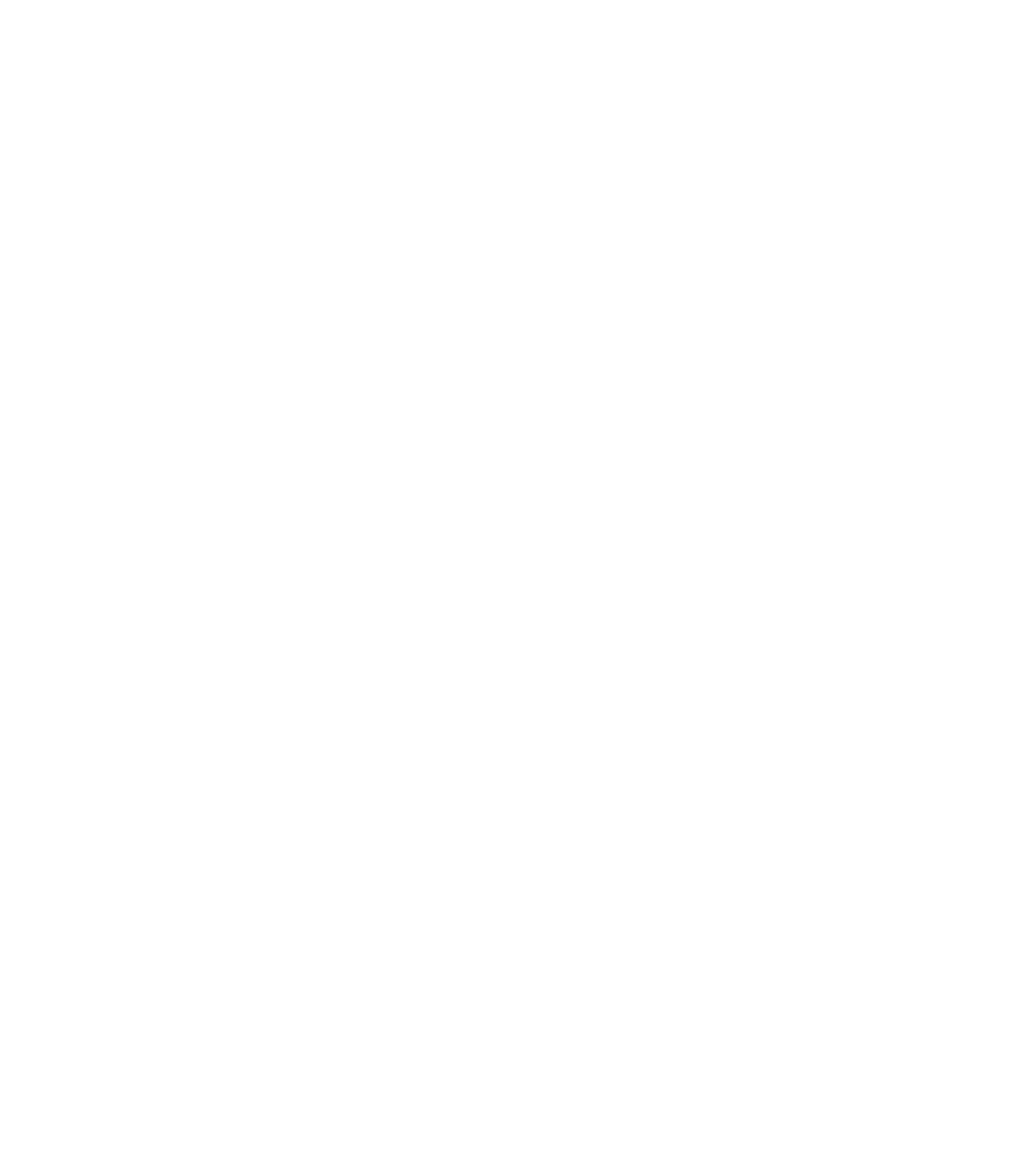
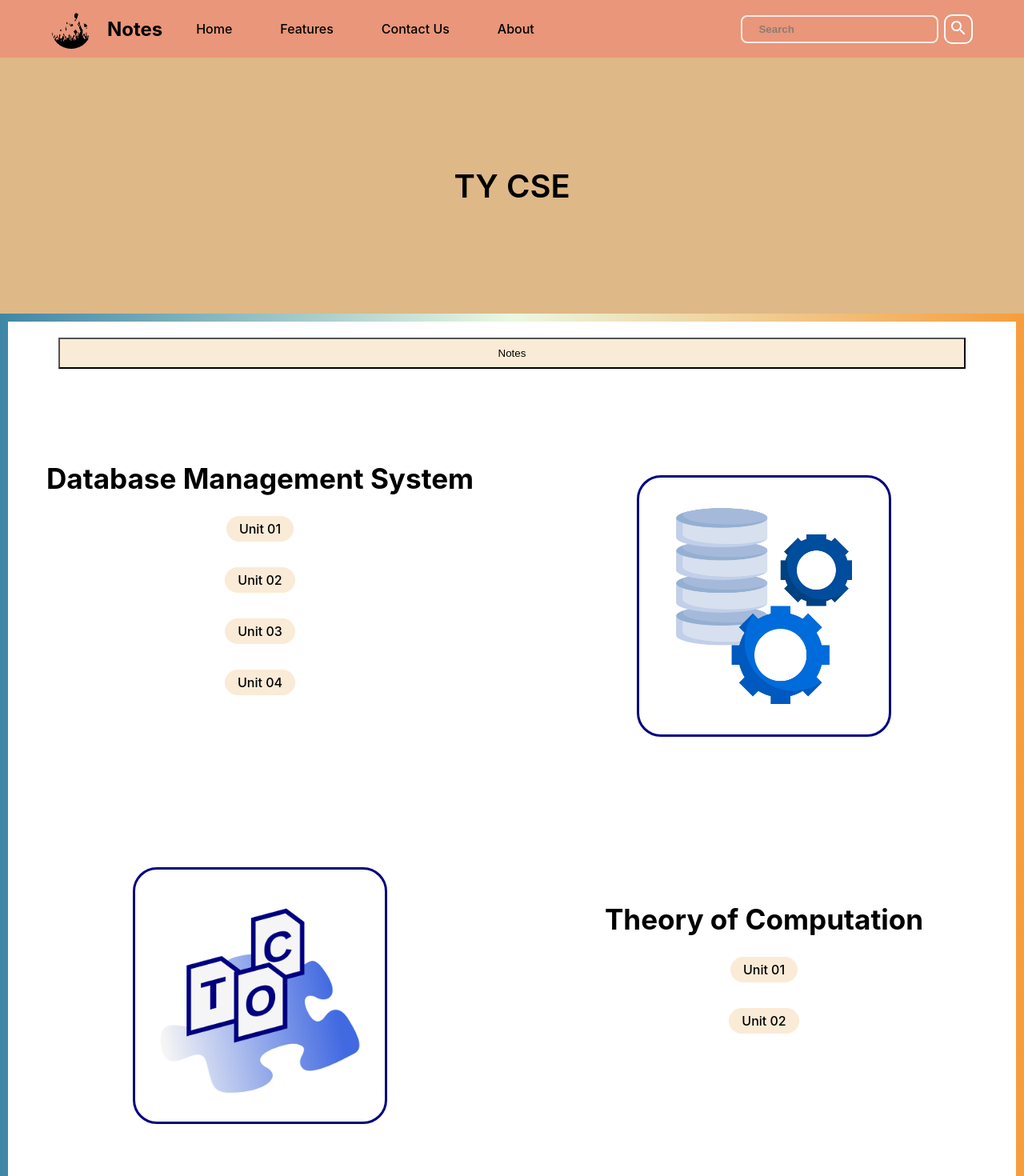
Before and after one commit to manwithbigheart/Notes, a React (Create React App) app: page /notes in a window 1280 px wide. Shown: the top 1470 px of the page at 80% size. Before the commit the page ends 800 px from the top, so only its background shows below. Built offline with nearby package versions, Linux system fonts and the light colour scheme.

Commit message:
Navigation and notes provider added

```diff
--- a/package.json
+++ b/package.json
@@ -1,9 +1,10 @@
 {
-  "homepage": "https://manwithbigheart.git.io/Notes",
+  "homepage": "https://subodhgaikwad70.git.io/Notes-React",
   "name": "notes",
   "version": "0.1.0",
   "private": true,
   "dependencies": {
+    "@babel/plugin-proposal-private-property-in-object": "^7.16.8",
     "@emotion/react": "^11.11.1",
     "@emotion/styled": "^11.11.0",
     "@mui/icons-material": "^5.14.3",
@@ -14,6 +15,7 @@
     "i": "^0.3.7",
     "react": "^18.2.0",
     "react-dom": "^18.2.0",
+    "react-router-dom": "^6.22.3",
     "react-scripts": "5.0.1",
     "web-vitals": "^2.1.4"
   },
--- a/src/App.js
+++ b/src/App.js
@@ -3,16 +3,31 @@ import Dashboard from './components/Dashboard';
 import Navbar from './components/Navbar';
 import Header from '../src/components/Header';
 import Footer from '../src/components/Footer';
-
+import { BrowserRouter, Route, Routes } from 'react-router-dom';
+// import { Route } from '@mui/icons-material';
+import NptelAss from './components/NptelAss';
+import Notes from './components/Notes';
+import { useState } from 'react';
+import { NotesProvider } from './data/NotesProvider';
 
 
 function App() {
+
+
   return (
     <>
-    <Navbar />
-    <Header title="TY CSE"/>
-    <Dashboard/>
-    <Footer />
+      <BrowserRouter basename="/" >
+        <Navbar />
+        <Header title="TY CSE" />
+        <NotesProvider>
+          <Routes>
+            <Route path="/" element={<Dashboard />} />
+            <Route path="/nptel" element={<NptelAss />} />
+            <Route path="/notes" element={<Notes />} />
+          </Routes>
+        </NotesProvider>
+        <Footer />
+      </BrowserRouter>
     </>
   );
 }
--- a/src/components/Dashboard.js
+++ b/src/components/Dashboard.js
@@ -14,14 +14,19 @@ import bc from '../res/bc.png';
 import img from '../res/ales-nesetril-Im7lZjxeLhg-unsplash (2).jpg'
 import AddUnit from './AddUnit';
 import { selectClasses } from '@mui/material';
+import { useNotesProvider } from '../data/NotesProvider';
+import { useNavigate } from 'react-router-dom';
 
 
 
 function Dashboard() {
 
+  const navigate = useNavigate();
+
   const [selectedBtn, setSelectedBtn] = useState(null);
 
-  const [notes, setNotes] = useState(false);
+  // const [notes, setNotes] = useState({});
+  const { topics } = useNotesProvider();
   const [dashboard, setDashboard] = useState(true);
 
 
@@ -32,134 +37,21 @@ function Dashboard() {
 
 
   const notesBtn = () => {
-    setNotes(true);
+    // setNotes(true);
     setDashboard(false); // Hide the other component
     // btnClicked('button1');
     setSelectedBtn('button1');
   };
 
   const dashboardBtn = () => {
-    setNotes(true);
+    // setNotes(true);
     setDashboard(false); // Hide the other component
   };
 
 
 
-  const [data, setData] = useState({
-    Notes: {
-      Subjects: {
-        "Database Management System": {
-          Units: {
-            "Unit 01": 'https://drive.google.com/file/d/13j1BVEpfs56xEcpkN2OeZXfcyEsoM56a/view?usp=share_link',
-            "Unit 02": 'https://drive.google.com/file/d/1UuN1Ix38cwZRs33qiynK0xY83qCPl6fO/view?usp=share_link',
-            "Unit 03": 'https://drive.google.com/file/d/1V-Yr7KHkCSYokv9kq62g5nNVJZ7Frk45/view?usp=share_link',
-            "Unit 04": 'https://drive.google.com/file/d/1bC_LWUuQzpZcrVgb8buVvca64xKFyx36/view?usp=share_link'
-          },
-          Image: dbms
-        },
-        "Theory of Computation": {
-          Units: {
-            "Unit 01": 'https://drive.google.com/file/d/11z4pnB5TiFP_EHcv2ASH_0eNMnesINVo/view?usp=sharing',
-            "Unit 02": 'https://drive.google.com/file/d/1TM4GtawMoYEcxrmDRYTPU-A_WY2q7Bti/view?usp=share_link'
-          },
-          Image: toc
-        },
-        "Software Engineering": {
-          Units: {
-            "Unit 01": 'https://drive.google.com/file/d/121Z8xc5sQJHm-Mbqz0u6iMGMx0Qo1cbx/view?usp=sharing',
-            "Unit 02": 'https://drive.google.com/file/d/1TK2u1LMW838uIgWsbXwtKAaUnLNsuSzK/view?usp=share_link'
-          },
-          Image: se
-        },
-        "Human Computer Interaction": {
-          Units: {
-            "Unit 01": 'https://drive.google.com/file/d/11sSSTRa43Hg9SsW3JyDUCYyWg4zxCnTT/view?usp=sharing',
-            "Concept Map U01": 'https://drive.google.com/file/d/1X7O6o4-hgn1m2TxROnNOwvSAo9tBcvOP/view?usp=share_link',
-            "Concept Map U02": 'https://drive.google.com/file/d/1KGjN9M015XjZfBYuDBkJh1WryTmRU9-4/view?usp=share_link'
-          },
-          Image: hci
-        },
-        "Business Communication": {
-          Units: {
-            "Unit 01": 'https://drive.google.com/file/d/1AEBz4m6bf-eGATLJvtYMv15dbFzmqJux/view?usp=sharing'
-          },
-          Image: bc
-        }
-      }
-    },
-    Assignments: {
-      Subjects: {
-        "Database Management System": {
-          Units: {
-            "A01-A03": 'https://drive.google.com/file/d/1rgvZ8njh5boftoEomi5NHmJRLrVSmeq1/view?usp=share_link'
-          },
-          Image: dbms
-        },
-        "Software Engineering": {
-          Units: {
-            "A01": 'https://drive.google.com/file/d/1w0Ue1sZaOPEhJ55r5MuIcQs8P0mQCdwJ/view?usp=share_link'
-          },
-          Image: se
-        },
-        "Human Computer Interaction": {
-          Units: {
-            "A01": 'https://drive.google.com/file/d/1z-63qQD1DmzHXj_ThmgDD7G4kOzoK97D/view?usp=share_link',
-            "A02": 'https://drive.google.com/file/d/1U3s7pbuY2nRn_7mjvL6k0DNPw0cYOxPs/view?usp=share_link',
-            "A03": 'https://drive.google.com/file/d/1eYcSJG32RF7mqpritgSuG5z4NPb7_-Gn/view?usp=share_link'
-          },
-          Image: hci
-        },
-        "Bussiness Communication": {
-          Units: {
-            "A01": 'https://drive.google.com/file/d/1_esZk3qnj_CKhlP6v8Gxu8Y7Sqe8U6mb/view?usp=share_link',
-            "A02": 'https://drive.google.com/file/d/1s7uaWSuFxhxuzTASzQ8RBfQu8yOosRX7/view?usp=share_link',
-            "A03": 'https://drive.google.com/file/d/1XHVAupAKLFkh6tzOmWKaINV0Z8xEwCf1/view?usp=share_link'
-          },
-          Image: bc
-        }
-      }
-    }
-  });
-
-  const [data1, setData1] = useState({
-    Dashboard: {
-      Subjects: {
-        "Notes": {
-          Units: {
-            "Semester 5": '#',
-            "Semester 6": '#'
-          },
-          Image: img
-        },
-        "Assignments": {
-          Units: {
-            "Semester 5": '#',
-            "Semester 6": '#'
-          },
-          Image: img
-        },
-        "Practicals": {
-          Units: {
-            "Semester 5": '#',
-            "Semester 6": '#'
-          },
-          Image: img
-        },
-        "NPTEL": {
-          Units: {
-            "Semester 5": '#',
-            "Semester 6": '#'
-          },
-          Image: img
-        }
-      }
-    }
-  })
-
-
-
   return (
-    <React.Fragment>
+    <>
 
       <div className='ChangeSem active'>
         <button className={`changeSem-btn  ${selectedBtn === 'button1' ? 'selected' : ''}`}
@@ -170,12 +62,13 @@ function Dashboard() {
       </div>
 
 
-      {notes && <Notes data = {data}/>}
+      {/* {notes && <Notes data = {data}/>} */}
+      {/* <Notes data = {notes}/> */}
 
       {dashboard && <>
-        {Object.keys(data1).map((topic) => (
+        {Object.keys(topics).map((topic) => (
           <>
-          {data1[topic]?.Subjects && Object.keys(data1[topic]['Subjects']).map((subject, index) => (
+            {topics[topic]?.Subjects && Object.keys(topics[topic]['Subjects']).map((subject, index) => (
               <>
                 <div className={index % 2 === 0 ? 'container1' : 'container1 hidden'} key={subject}>
                   <div className='content'>
@@ -184,8 +77,8 @@ function Dashboard() {
                     </div>
                     <div className='links-container'>
                       <div className='links'>
-                      {Object.keys(data1[topic]['Subjects'][subject]['Units']).map((unit, index) => (
-                        <a target='_blank' key={index} href={data1[topic]['Subjects'][subject]['Units'][unit]}>
+                        {Object.keys(topics[topic]['Subjects'][subject]['Units']).map((unit, index) => (
+                          <a onClick={() => { navigate('/notes') }} >
                             {unit}
                           </a>
                         ))}
@@ -193,12 +86,12 @@ function Dashboard() {
                     </div>
                   </div>
                   <div className='image'>
-                  <img src={data1[topic]['Subjects'][subject]['Image']} alt={`Image for ${subject}`} />
+                    <img src={topics[topic]['Subjects'][subject]['Image']} alt={`Image for ${subject}`} />
                   </div>
                 </div>
                 <div className={index % 2 === 0 ? 'container1 hidden' : 'container1'} key={subject}>
                   <div className='image'>
-                  <img src={data1[topic]['Subjects'][subject]['Image']} alt={`Image for ${subject}`} />
+                    <img src={topics[topic]['Subjects'][subject]['Image']} alt={`Image for ${subject}`} />
                   </div>
                   <div className='content'>
                     <div className='title'>
@@ -206,8 +99,8 @@ function Dashboard() {
                     </div>
                     <div className='links-container'>
                       <div className='links'>
-                      {Object.keys(data1[topic]['Subjects'][subject]['Units']).map((unit, index) => (
-                        <a target='_blank' key={index} href={data1[topic]['Subjects'][subject]['Units'][unit]}>
+                        {Object.keys(topics[topic]['Subjects'][subject]['Units']).map((unit, index) => (
+                          <a onClick={() => { navigate('/notes') }} >
                             {unit}
                           </a>
                         ))}
@@ -223,9 +116,8 @@ function Dashboard() {
 
 
 
-      <NptelAss />
-
-    </React.Fragment>
+      {/* <NptelAss /> */}
+    </>
   )
 }
 
--- a/src/components/Navbar.js
+++ b/src/components/Navbar.js
@@ -2,12 +2,13 @@ import './css/Navbar.css';
 import React from 'react';
 import logo from '../res/logo1.png';
 import SearchIcon from '@mui/icons-material/Search';
+import { NavLink } from 'react-router-dom';
 
 function Navbar()
 {
 
     return (
-        <React.Fragment>
+        <>
             <nav className="navbar background">
                 <div className='container'>
                     <div className='logo-container'>
@@ -17,10 +18,10 @@ function Navbar()
                         <h2>Notes</h2>
                     </div>
                     <ul className="nav-list">
-                        <li><a href="#Home" >Home</a></li>
-                        <li><a href="#Sevices" >Services</a></li>
-                        <li><a href="#Contact" >Contact</a></li>
-                        <li><a href="#About" >About</a></li>
+                        <li> <NavLink  to="/" exact activeClassName="active">Home</NavLink> </li>
+                        <li> <NavLink  to="/" exact activeClassName="active">Features</NavLink> </li>
+                        <li> <NavLink  to="/" exact activeClassName="active">Contact Us</NavLink> </li>
+                        <li> <NavLink  to="/" exact activeClassName="active">About</NavLink> </li>
                     </ul>
 
                     <div className="rightNav">
@@ -30,7 +31,7 @@ function Navbar()
                 </div>
 
             </nav>
-        </React.Fragment>
+        </>
        )
 }
 export default Navbar
--- a/src/components/Notes.js
+++ b/src/components/Notes.js
@@ -2,14 +2,15 @@ import React from 'react'
 import './css/Notes.css';
 import { useState } from 'react';
 import img1 from '../res/logo.png';
+import { useNotesProvider } from '../data/NotesProvider';
 
 
 function Notes(props) {
 
-  const data = props.data;
+  const { notes } = useNotesProvider();
 
 
-  const [isOpenTopics, setIsOpenTopics] = useState({});
+  const [isOpenTopics, setIsOpenTopics] = useState({Notes: true});
 
 
   const toggleTopicDropdown = topic => {
@@ -17,6 +18,7 @@ function Notes(props) {
       ...prevState,
       [topic]: !prevState[topic]
     }));
+    console.log('topic : ', isOpenTopics);
   };
 
 
@@ -26,17 +28,16 @@ function Notes(props) {
 
   return (
     <>
-    <React.Fragment>
       <div className='notes'>
         <div className='container'>
 
           {/* Render the topic toggle dropdowns */}
-        {Object.keys(data).map((topic) => (
+          {Object.keys(notes).map((topic) => (
             <div className='dropdown' key={topic}>
               <button className={props.dropdown_btn} onClick={() => toggleTopicDropdown(topic)}>{topic}</button>
               {isOpenTopics[topic] && (
                 <>
-              {Object.keys(data[topic]['Subjects']).map((subject, index) => (
+                  {Object.keys(notes[topic]['Subjects']).map((subject, index) => (
                     <>
                       <div className={index % 2 === 0 ? 'container1' : 'container1 hidden'} key={subject}>
                         <div className='content'>
@@ -45,19 +46,19 @@ function Notes(props) {
                           </div>
                           <div className='links-container'>
                             <div className='links'>
-                        {Object.keys(data[topic]['Subjects'][subject]['Units']).map((unit, index) => (
-                          <a target='_blank' key={index} href={data[topic]['Subjects'][subject]['Units'][unit]}>{unit}</a>
+                              {Object.keys(notes[topic]['Subjects'][subject]['Units']).map((unit, index) => (
+                                <a target='_blank' key={index} href={notes[topic]['Subjects'][subject]['Units'][unit]}>{unit}</a>
                               ))}
                             </div>
                           </div>
                         </div>
                         <div className='image'>
-                    <img src={data[topic]['Subjects'][subject]['Image']} alt={`Image for ${subject}`} />
+                          <img src={notes[topic]['Subjects'][subject]['Image']} alt={`Image for ${subject}`} />
                         </div>
                       </div>
                       <div className={index % 2 === 0 ? 'container1 hidden' : 'container1'} key={subject}>
                         <div className='image'>
-                    <img src={data[topic]['Subjects'][subject]['Image']} alt={`Image for ${subject}`} />
+                          <img src={notes[topic]['Subjects'][subject]['Image']} alt={`Image for ${subject}`} />
                         </div>
                         <div className='content'>
                           <div className='title'>
@@ -65,8 +66,8 @@ function Notes(props) {
                           </div>
                           <div className='links-container'>
                             <div className='links'>
-                        {Object.keys(data[topic]['Subjects'][subject]['Units']).map((unit, index) => (
-                          <a target='_blank' key={index} href={data[topic]['Subjects'][subject]['Units'][unit]}>{unit}</a>
+                              {Object.keys(notes[topic]['Subjects'][subject]['Units']).map((unit, index) => (
+                                <a target='_blank' key={index} href={notes[topic]['Subjects'][subject]['Units'][unit]}>{unit}</a>
                               ))}
                             </div>
                           </div>
@@ -83,7 +84,7 @@ function Notes(props) {
 
         </div>
       </div>
-  </React.Fragment>
+
 
 
       {/* <div>
@@ -93,7 +94,7 @@ function Notes(props) {
           {Object.keys(subjects_5).map((subject, subjectIndex) => (
             <ul key={subjectIndex}>
               <h3>{subject}</h3>
-              {data[category][subject].map((unit, unitIndex) => (
+              {notes[category][subject].map((unit, unitIndex) => (
                 <li key={unitIndex}>{unit}</li>
               ))}
             </ul>
@@ -109,7 +110,7 @@ function Notes(props) {
 
       <button onClick={() => setIsOpen1((prev)=> !prev)}>{category}</button>
       {isOpen1 && (
-          <div className='data'><Content title1={title1} title2={title2} list1={obj1} list2={list2}/></div>
+          <div className='notes'><Content title1={title1} title2={title2} list1={obj1} list2={list2}/></div>
       )}
 
     </div> */}
@@ -120,13 +121,13 @@ function Notes(props) {
 
         <button onClick={() => setIsOpen1((prev)=> !prev)}>Dropdown 1</button>
         {isOpen1 && (
-            <div className='data'><Content title1={title1} title2={title2} list1={obj1} list2={list2}/></div>
+            <div className='notes'><Content title1={title1} title2={title2} list1={obj1} list2={list2}/></div>
 
         )}
 
         <button onClick={() => setIsOpen2((prev)=> !prev)}>Dropdown 2</button>
         {isOpen2 && (
-            <div className='data'><Content title1={title1} title2={title2} list1={obj1} list2={list2}/></div>
+            <div className='notes'><Content title1={title1} title2={title2} list1={obj1} list2={list2}/></div>
 
         )}
     </div>
--- a/src/components/NptelAss.js
+++ b/src/components/NptelAss.js
@@ -1,4 +1,4 @@
-import {React, useState} from 'react';
+import { React } from 'react';
 import './css/NptelAss.css';
 
 function NptelAss() {
--- /dev/null
+++ b/src/data/NotesProvider.js
@@ -0,0 +1,141 @@
+import React, { createContext, useContext, useState } from 'react';
+import Content from '../components/Content';
+import Notes from '../components/Notes';
+import NptelAss from '../components/NptelAss';
+import img1 from '../res/logo.png';
+import dbms from '../res/dbms.png';
+import toc from '../res/toc.png';
+import se from '../res/se.png';
+import hci from '../res/hci.png';
+import bc from '../res/bc.png';
+import img from '../res/ales-nesetril-Im7lZjxeLhg-unsplash (2).jpg'
+import AddUnit from '../components/AddUnit';
+
+const NotesProviderContext = createContext();
+
+export const NotesProvider = ({ children }) => {
+  const [notes, setNotes] = useState({
+    Notes: {
+      Subjects: {
+        "Database Management System": {
+          Units: {
+            "Unit 01": 'https://drive.google.com/file/d/13j1BVEpfs56xEcpkN2OeZXfcyEsoM56a/view?usp=share_link',
+            "Unit 02": 'https://drive.google.com/file/d/1UuN1Ix38cwZRs33qiynK0xY83qCPl6fO/view?usp=share_link',
+            "Unit 03": 'https://drive.google.com/file/d/1V-Yr7KHkCSYokv9kq62g5nNVJZ7Frk45/view?usp=share_link',
+            "Unit 04": 'https://drive.google.com/file/d/1bC_LWUuQzpZcrVgb8buVvca64xKFyx36/view?usp=share_link'
+          },
+          Image: dbms
+        },
+        "Theory of Computation": {
+          Units: {
+            "Unit 01": 'https://drive.google.com/file/d/11z4pnB5TiFP_EHcv2ASH_0eNMnesINVo/view?usp=sharing',
+            "Unit 02": 'https://drive.google.com/file/d/1TM4GtawMoYEcxrmDRYTPU-A_WY2q7Bti/view?usp=share_link'
+          },
+          Image: toc
+        },
+        "Software Engineering": {
+          Units: {
+            "Unit 01": 'https://drive.google.com/file/d/121Z8xc5sQJHm-Mbqz0u6iMGMx0Qo1cbx/view?usp=sharing',
+            "Unit 02": 'https://drive.google.com/file/d/1TK2u1LMW838uIgWsbXwtKAaUnLNsuSzK/view?usp=share_link'
+          },
+          Image: se
+        },
+        "Human Computer Interaction": {
+          Units: {
+            "Unit 01": 'https://drive.google.com/file/d/11sSSTRa43Hg9SsW3JyDUCYyWg4zxCnTT/view?usp=sharing',
+            "Concept Map U01": 'https://drive.google.com/file/d/1X7O6o4-hgn1m2TxROnNOwvSAo9tBcvOP/view?usp=share_link',
+            "Concept Map U02": 'https://drive.google.com/file/d/1KGjN9M015XjZfBYuDBkJh1WryTmRU9-4/view?usp=share_link'
+          },
+          Image: hci
+        },
+        "Business Communication": {
+          Units: {
+            "Unit 01": 'https://drive.google.com/file/d/1AEBz4m6bf-eGATLJvtYMv15dbFzmqJux/view?usp=sharing'
+          },
+          Image: bc
+        }
+      }
+    },
+    Assignments: {
+      Subjects: {
+        "Database Management System": {
+          Units: {
+            "A01-A03": 'https://drive.google.com/file/d/1rgvZ8njh5boftoEomi5NHmJRLrVSmeq1/view?usp=share_link'
+          },
+          Image: dbms
+        },
+        "Software Engineering": {
+          Units: {
+            "A01": 'https://drive.google.com/file/d/1w0Ue1sZaOPEhJ55r5MuIcQs8P0mQCdwJ/view?usp=share_link'
+          },
+          Image: se
+        },
+        "Human Computer Interaction": {
+          Units: {
+            "A01": 'https://drive.google.com/file/d/1z-63qQD1DmzHXj_ThmgDD7G4kOzoK97D/view?usp=share_link',
+            "A02": 'https://drive.google.com/file/d/1U3s7pbuY2nRn_7mjvL6k0DNPw0cYOxPs/view?usp=share_link',
+            "A03": 'https://drive.google.com/file/d/1eYcSJG32RF7mqpritgSuG5z4NPb7_-Gn/view?usp=share_link'
+          },
+          Image: hci
+        },
+        "Bussiness Communication": {
+          Units: {
+            "A01": 'https://drive.google.com/file/d/1_esZk3qnj_CKhlP6v8Gxu8Y7Sqe8U6mb/view?usp=share_link',
+            "A02": 'https://drive.google.com/file/d/1s7uaWSuFxhxuzTASzQ8RBfQu8yOosRX7/view?usp=share_link',
+            "A03": 'https://drive.google.com/file/d/1XHVAupAKLFkh6tzOmWKaINV0Z8xEwCf1/view?usp=share_link'
+          },
+          Image: bc
+        }
+      }
+    }
+  });
+
+  const [topics, setTopics] = useState({
+    Dashboard: {
+      Subjects: {
+        "Notes": {
+          Units: {
+            "Semester 5": '#',
+            "Semester 6": '#'
+          },
+          Image: img
+        },
+        "Assignments": {
+          Units: {
+            "Semester 5": '#',
+            "Semester 6": '#'
+          },
+          Image: img
+        },
+        "Practicals": {
+          Units: {
+            "Semester 5": '#',
+            "Semester 6": '#'
+          },
+          Image: img
+        },
+        "NPTEL": {
+          Units: {
+            "Semester 5": '#',
+            "Semester 6": '#'
+          },
+          Image: img
+        }
+      }
+    }
+  })
+
+  const updateNotes = (newData) => {
+    setNotes(newData);
+  };
+
+  return (
+    <NotesProviderContext.Provider value={{ notes, updateNotes, topics }}>
+      {children}
+    </NotesProviderContext.Provider>
+  );
+};
+
+
+
+export const useNotesProvider = () => useContext(NotesProviderContext);
```
Also changed, not shown: 2 other files (tests, documents, lock files or other folders). Lines whose indentation alone changed are shown as unchanged.
